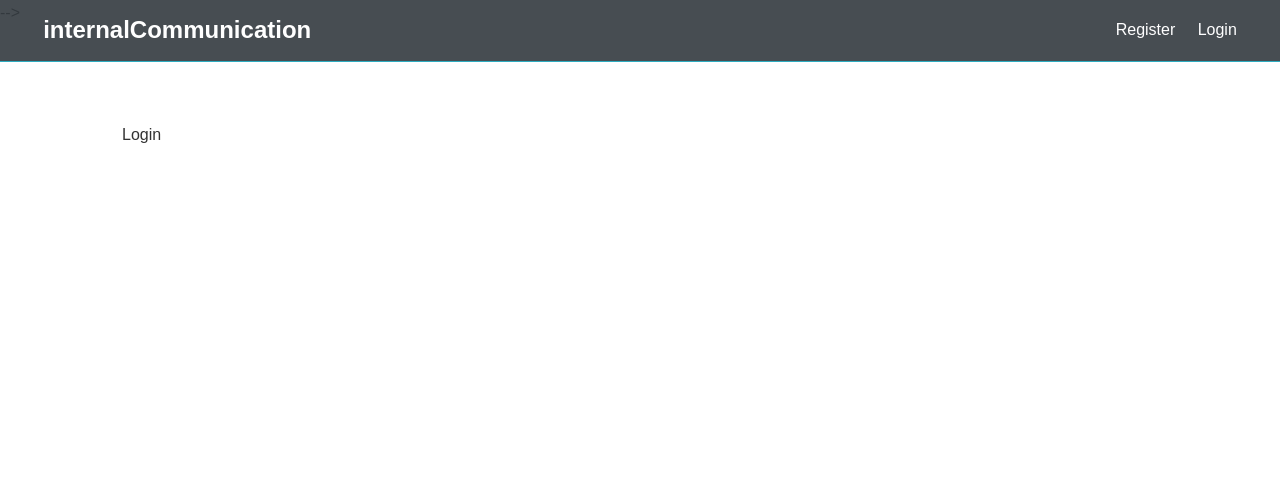
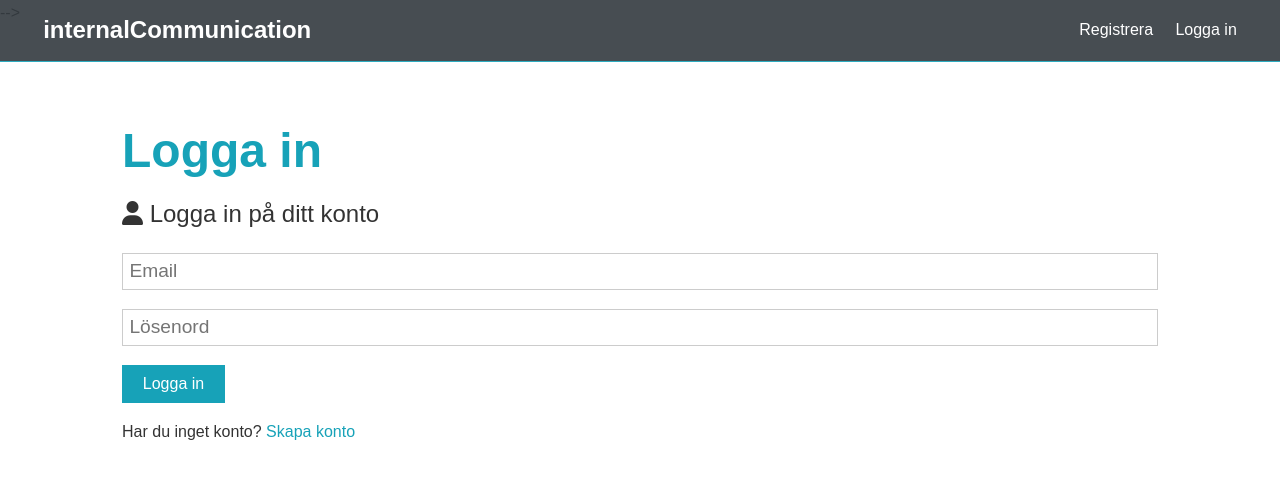
Before and after one commit to alexandermasud/letsCommunicate, a React (Create React App) app in the folder client/: page /login in a window 1280 px wide. Shown: the top 478 px of the page. Built offline with nearby package versions, Linux system fonts and the light colour scheme.

Commit message:
Login form

```diff
--- a/client/src/components/auth/Login.js
+++ b/client/src/components/auth/Login.js
@@ -1,7 +1,59 @@
-import React from "react";
+import React, { Fragment, useState } from "react";
+import { Link } from "react-router-dom";
 
 const Login = () => {
-  return <div>Login</div>;
+  const [formData, setFormData] = useState({
+    email: "",
+    password: ""
+  });
+
+  const { email, password } = formData;
+
+  const onChange = e => {
+    setFormData({ ...formData, [e.target.name]: e.target.value });
+  };
+
+  const onSubmit = async e => {
+    e.preventDefault();
+    console.log("Success");
+  };
+
+  return (
+    <Fragment>
+      <h1 className="large text-primary">Logga in</h1>
+      <p className="lead">
+        <i className="fas fa-user"></i> Logga in på ditt konto
+      </p>
+      <form className="form" onSubmit={e => onSubmit(e)}>
+        <div className="form-group">
+          <input
+            type="email"
+            placeholder="Email"
+            name="email"
+            value={email}
+            onChange={e => onChange(e)}
+            required
+          />
+        </div>
+        <div className="form-group">
+          <input
+            type="password"
+            placeholder="Lösenord"
+            name="password"
+            value={password}
+            minLength="6"
+            onChange={e => onChange(e)}
+            required
+          />
+        </div>
+
+        <input type="submit" className="btn btn-primary" value="Logga in" />
+      </form>
+      <p className="my-1">
+        Har du inget konto? <Link to="/register">Skapa konto</Link>
+      </p>
+    </Fragment>
+  );
 };
 
 export default Login;
--- a/client/src/components/auth/Register.js
+++ b/client/src/components/auth/Register.js
@@ -1,4 +1,5 @@
 import React, { Fragment, useState } from "react";
+import { Link } from "react-router-dom";
 
 const Register = () => {
   const [formData, setFormData] = useState({
@@ -14,12 +15,12 @@
     setFormData({ ...formData, [e.target.name]: e.target.value });
   };
 
-  const onSubmit = e => {
+  const onSubmit = async e => {
     e.preventDefault();
     if (password !== password2) {
       console.log("Lösenord matchar inte");
     } else {
-      console.log(formData);
+      console.log("Success");
     }
   };
 
@@ -79,7 +80,7 @@
         <input type="submit" className="btn btn-primary" value="Registrera" />
       </form>
       <p className="my-1">
-        Har du redan ett konto? <a href="login.html">Logga in</a>
+        Har du redan ett konto? <Link to="/login">Logga in</Link>
       </p>
     </Fragment>
   );
--- a/client/src/components/layout/Navbar.js
+++ b/client/src/components/layout/Navbar.js
@@ -9,10 +9,10 @@
       </h1>
       <ul>
         <li>
-          <Link to="/register">Register</Link>
+          <Link to="/register">Registrera</Link>
         </li>
         <li>
-          <Link to="/login">Login</Link>
+          <Link to="/login">Logga in</Link>
         </li>
       </ul>
     </nav>
```
